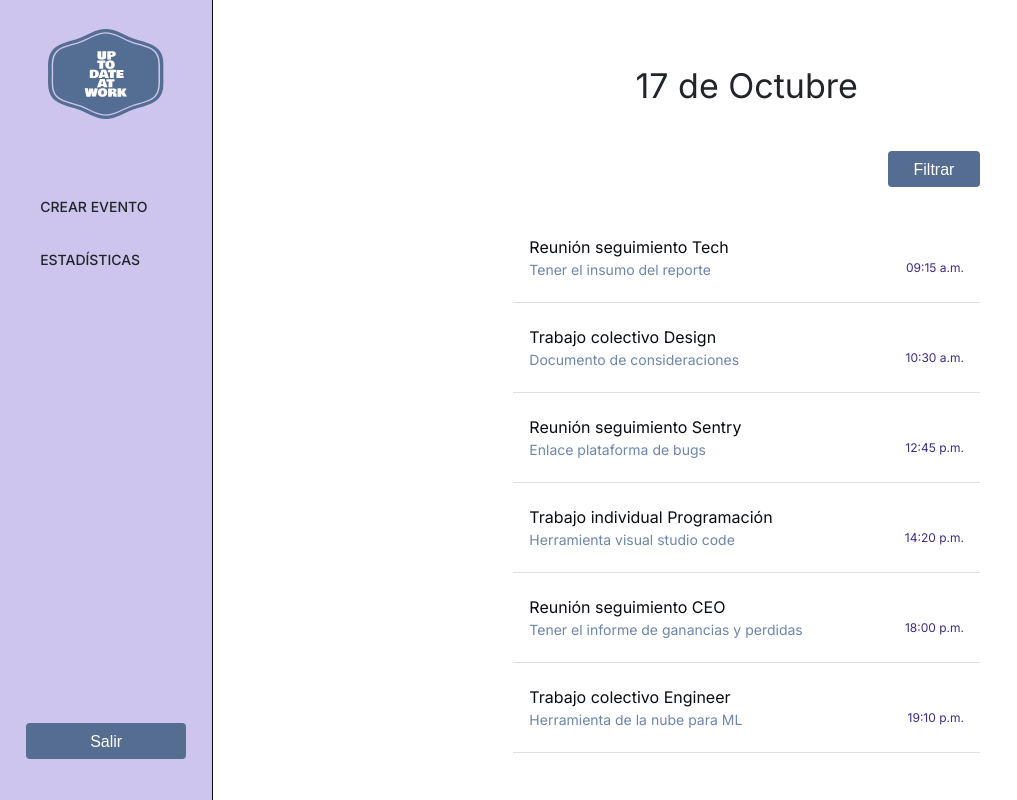
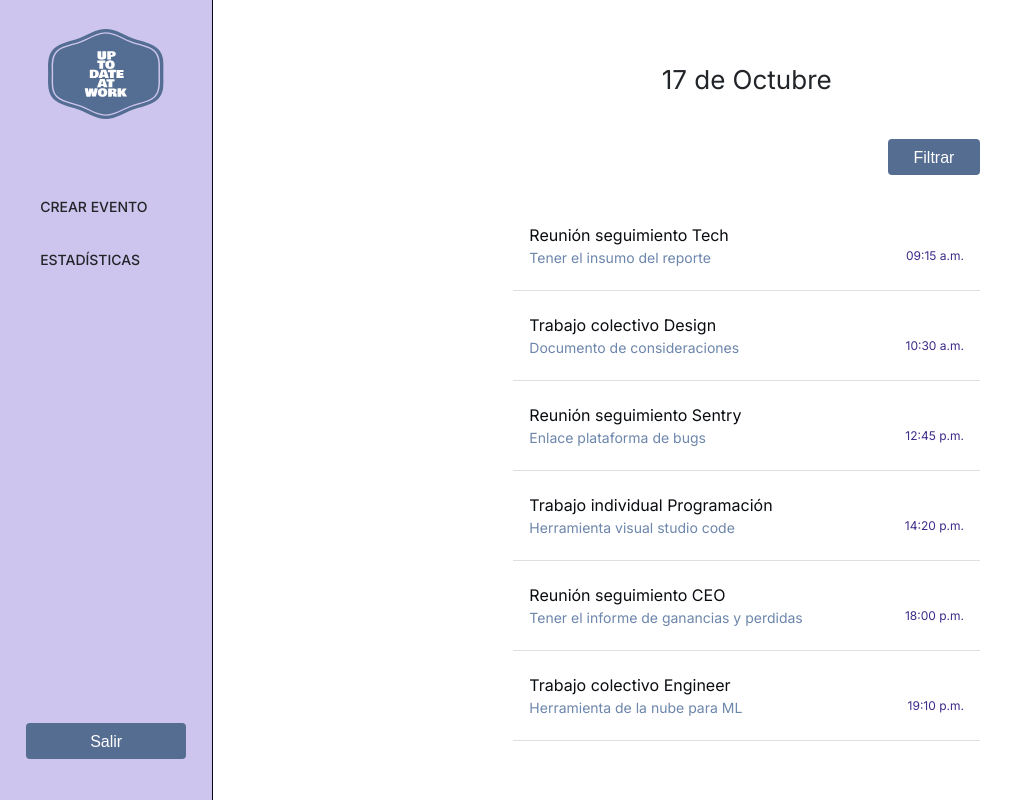
Before and after one commit to JulianP911/MISW4302-UX-Mejoramiento-De-La-Experiencia-De-Usuario, a React (Vite) app in the folder web/: page /events-with-alarms in a window 1280 px wide. Shown: the whole page, without its empty margins (0-1017 px from the left). Built offline with nearby package versions, Linux system fonts and the light colour scheme.

Commit message:
fix(web): Improvement view for events list in web

```diff
--- a/web/src/ui/screens/list/events.tsx
+++ b/web/src/ui/screens/list/events.tsx
@@ -26,7 +26,7 @@ export const EventWithAlarms = () => {
                     <div className="row">
                         <div className="col-12">
                             <div className="d-flex justify-content-center">
-                                <Typography style={{paddingTop: '60px', fontSize: '34px', fontFamily: 'Inter, sans-serif'}}>17 de Octubre</Typography>
+                                <Typography style={{paddingTop: '60px', fontSize: '26px', fontFamily: 'Inter, sans-serif'}}>17 de Octubre</Typography>
                             </div>
                             <div className="d-flex justify-content-end" style={{paddingTop: '40px', paddingBottom: '40px'}}>
                                 <button type="button" onClick={handleFilterClick} className="btn" style={{background: '#566D92', width: '92px', height: '36px', color: '#FFFFFF', borderRadius: '4px',}}>Filtrar</button>
```
